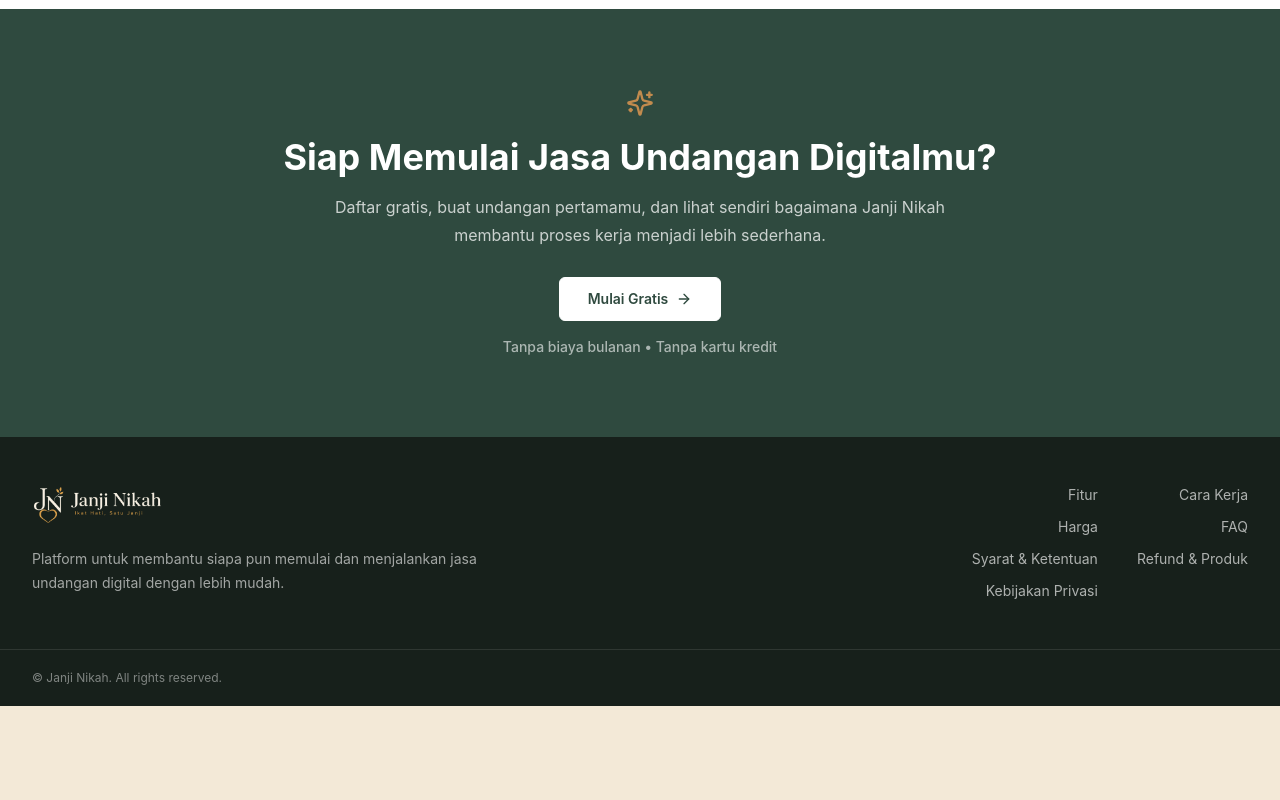
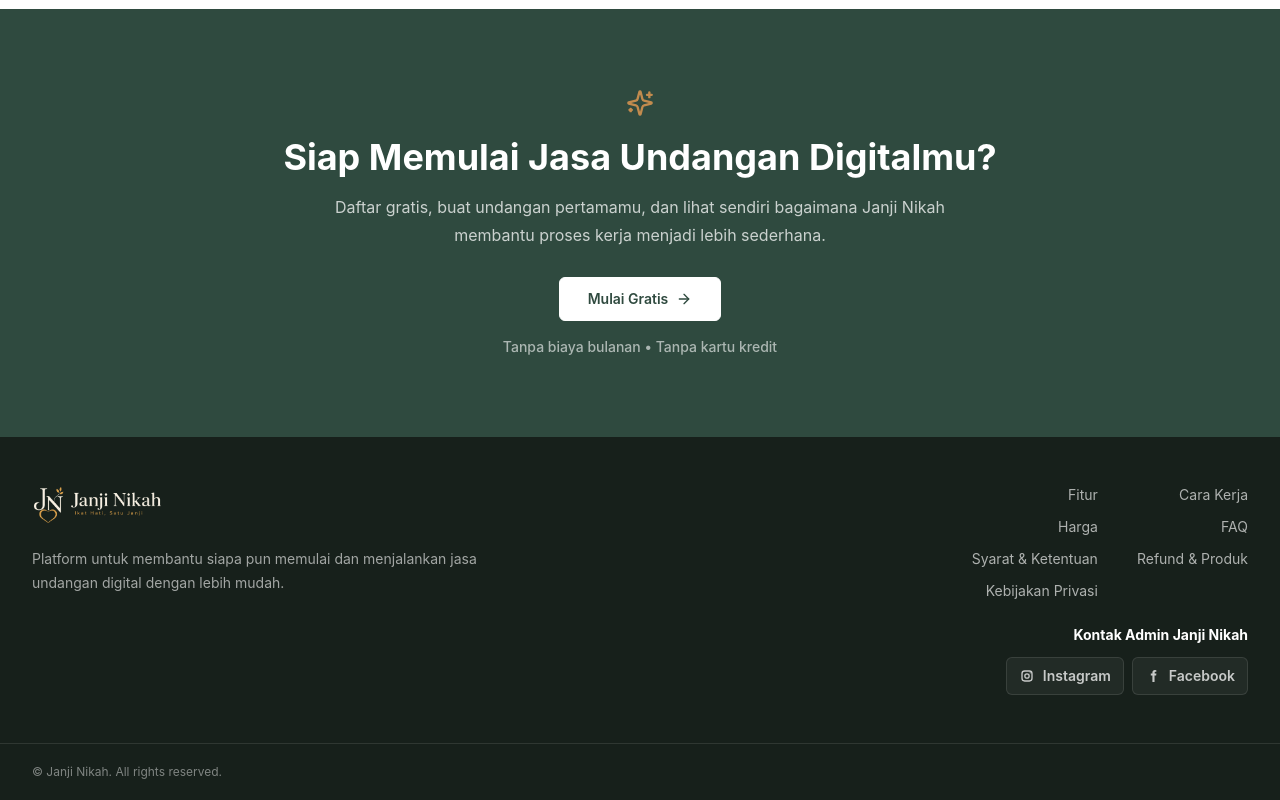
Before and after one commit to alankurniadi12/janji-nikah-frontend, a Vue app: page / in a window 1280 px wide. Shown: the part 7394-8194 px from the top of the page. Before the commit the page ends 8100 px from the top, so only its background shows below. Built offline with nearby package versions, Linux system fonts and the light colour scheme; no server answers.

Commit message:
feat(public): add admin contact links

```diff
--- a/src/components/LegalPage.vue
+++ b/src/components/LegalPage.vue
@@ -1,5 +1,6 @@
 <script setup>
 import BrandLogo from "@/components/BrandLogo.vue";
+import PaymentSupportCard from "@/components/PaymentSupportCard.vue";
 
 defineProps({
   eyebrow: {
@@ -60,6 +61,12 @@
           </ul>
         </section>
       </div>
+
+      <PaymentSupportCard
+        class="mt-8"
+        title="Kontak Admin Janji Nikah"
+        description="Untuk pertanyaan layanan, pembayaran, refund, atau kerja sama, hubungi admin melalui kanal resmi berikut."
+      />
     </main>
   </div>
 </template>
--- a/src/components/PaymentSupportCard.vue
+++ b/src/components/PaymentSupportCard.vue
@@ -2,6 +2,17 @@
 import { computed } from "vue";
 
 import { paymentConfig } from "@/config/payment";
+
+defineProps({
+  title: {
+    type: String,
+    default: "Butuh bantuan pembayaran?"
+  },
+  description: {
+    type: String,
+    default: "Hubungi Admin."
+  }
+});
 
 const supportLinks = computed(() => paymentConfig.supportLinks || []);
 const hasSupportLinks = computed(() => supportLinks.value.length > 0);
@@ -10,8 +21,8 @@
 
 <template>
   <div v-if="hasSupportContact" class="rounded-lg border border-gold/25 bg-gold/10 p-4">
-    <p class="text-sm font-bold text-ink">Butuh bantuan pembayaran?</p>
-    <p class="mt-1 text-sm leading-6 text-ink/60">Hubungi Admin.</p>
+    <p class="text-sm font-bold text-ink">{{ title }}</p>
+    <p class="mt-1 text-sm leading-6 text-ink/60">{{ description }}</p>
     <div v-if="hasSupportLinks" class="mt-4 grid gap-3 sm:grid-cols-2">
       <a
         v-for="link in supportLinks"
--- a/src/views/public/LandingView.vue
+++ b/src/views/public/LandingView.vue
@@ -28,6 +28,7 @@
 
 import AppButton from "@/components/AppButton.vue";
 import BrandLogo from "@/components/BrandLogo.vue";
+import { paymentConfig } from "@/config/payment";
 import heroVisual1600 from "@/assets/landing/hero-visual-1600.jpg";
 import heroVisual960 from "@/assets/landing/hero-visual-960.jpg";
 import showcaseElegant560 from "@/assets/landing/showcase-elegant-560.jpg";
@@ -41,6 +42,7 @@
   name: "login",
   query: { redirect: "/app/credits/buy" }
 };
+const supportLinks = paymentConfig.supportLinks;
 
 const values = [
   {
@@ -697,7 +699,8 @@
           </p>
         </div>
 
-        <div class="grid grid-cols-2 gap-x-6 gap-y-3 text-sm md:justify-self-end md:text-right">
+        <div class="grid gap-6 md:justify-self-end md:text-right">
+          <nav class="grid grid-cols-2 gap-x-6 gap-y-3 text-sm">
             <a class="focus-ring rounded text-white/65 transition hover:text-white" href="#fitur">Fitur</a>
             <a class="focus-ring rounded text-white/65 transition hover:text-white" href="#cara-kerja">Cara Kerja</a>
             <a class="focus-ring rounded text-white/65 transition hover:text-white" href="#harga">Harga</a>
@@ -705,6 +708,31 @@
             <RouterLink class="focus-ring rounded text-white/65 transition hover:text-white" to="/syarat-ketentuan">Syarat & Ketentuan</RouterLink>
             <RouterLink class="focus-ring rounded text-white/65 transition hover:text-white" to="/kebijakan-pengembalian-dana">Refund & Produk</RouterLink>
             <RouterLink class="focus-ring rounded text-white/65 transition hover:text-white" to="/kebijakan-privasi">Kebijakan Privasi</RouterLink>
+          </nav>
+
+          <div class="md:justify-self-end">
+            <p class="text-sm font-bold text-white">Kontak Admin Janji Nikah</p>
+            <div class="mt-3 flex flex-wrap gap-2 md:justify-end">
+              <a
+                v-for="link in supportLinks"
+                :key="link.key"
+                class="focus-ring inline-flex items-center gap-2 rounded-md border border-white/10 bg-white/5 px-3 py-2 text-sm font-semibold text-white/75 transition hover:border-gold/50 hover:text-white"
+                :href="link.href"
+                rel="noopener noreferrer"
+                target="_blank"
+              >
+                <svg v-if="link.icon === 'instagram'" class="h-4 w-4" fill="none" viewBox="0 0 24 24" aria-hidden="true">
+                  <rect width="15" height="15" x="4.5" y="4.5" rx="4" stroke="currentColor" stroke-width="2" />
+                  <circle cx="12" cy="12" r="3.25" stroke="currentColor" stroke-width="2" />
+                  <circle cx="16.75" cy="7.25" r="1" fill="currentColor" />
+                </svg>
+                <svg v-else class="h-4 w-4" fill="currentColor" viewBox="0 0 24 24" aria-hidden="true">
+                  <path d="M14.5 8.2V6.7c0-.7.5-.9 1-.9H17V3.2A20 20 0 0 0 14.8 3c-2.2 0-3.7 1.3-3.7 3.8v1.4H8.7v3h2.4V21h3.2v-9.8h2.4l.4-3h-2.6Z" />
+                </svg>
+                <span>{{ link.label }}</span>
+              </a>
+            </div>
+          </div>
         </div>
       </div>
       <div class="border-t border-white/10">
```
Lines whose indentation alone changed are shown as unchanged.
